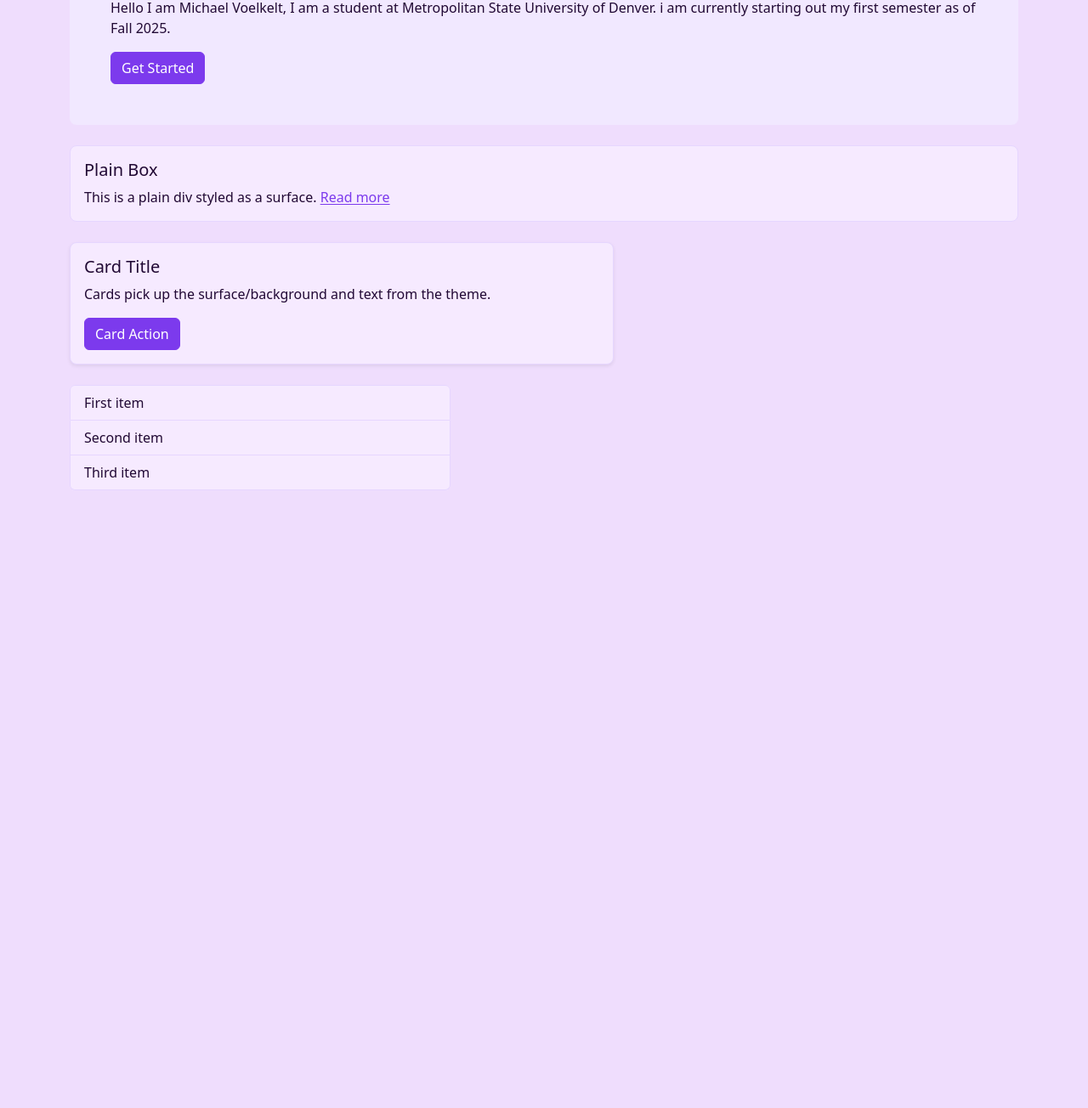
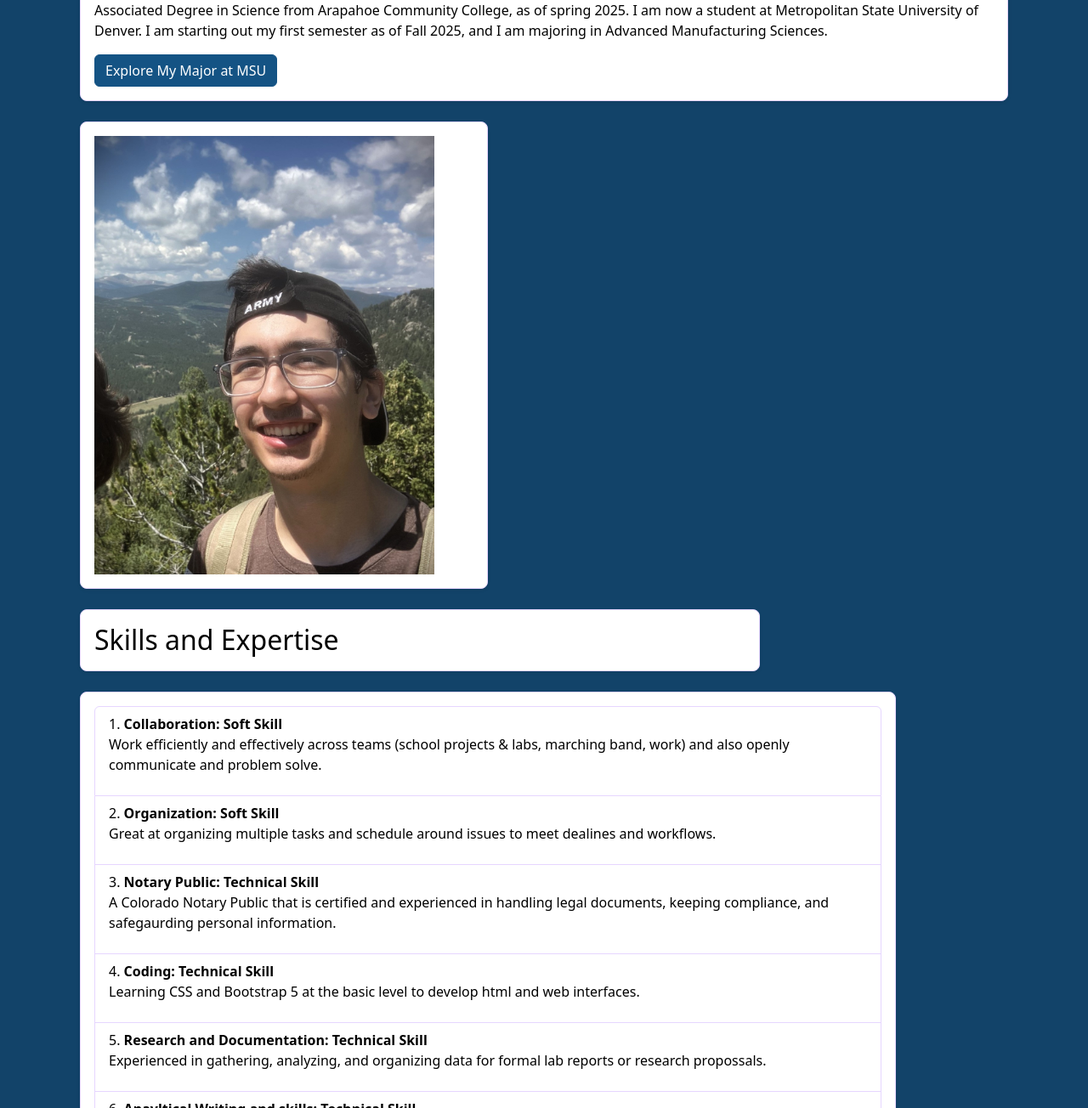
Before and after one commit to CommercialDuckLicense/website_portfolio, a plain HTML site: page index.html in a window 1280 px wide. Shown: the part 299-1603 px from the top of the page at 85% size. Before the commit the page ends 900 px from the top, so only its background shows below. Drawn offline with nearby package versions, Linux system fonts and the light colour scheme.

Commit message:
Page 1 Home

```diff
--- a/index.html
+++ b/index.html
@@ -19,7 +19,7 @@
   <body class="light-page">
     <!-- Navbar gets added here -->
     <h5>
-      <nav class="navbar navbar-expand-sm bg-dark navbar-dark">
+      <nav class="navbar navbar-expand-sm site-nav">
         <div class="container-fluid">
           <a class="navbar-brand" href="index.html">Michael Voelkelt</a>
           <button
@@ -34,12 +34,11 @@
             <span class="navbar-toggler-icon"></span>
           </button>
 
+
           <div class="collapse navbar-collapse" id="collapsibleNavbar">
             <ul class="navbar-nav">
               <li class="nav-item">
-                <a class="nav-link" aria-current="page" href="index.html"
-                  >Home</a
-                >
+                <a class="nav-link" href="index.html">Home</a>
               </li>
               <li class="nav-item">
                 <a class="nav-link" href="about.html">About</a>
@@ -54,49 +53,100 @@
     </h5>
 
     <!-- Main content -->
-    <main class="container py-4">
-      <h1 class="mb-2">Simple Theme in Action</h1>
-      <p class="mb-3">
-        This paragraph uses the page text color. Here’s a
-        <a href="#">content link</a>.
-      </p>
+    <main class="container p-4 ">
+      <h1 class=" mb-4 box shadow-sm mb-4" style="max-width: 50rem" >Home</h1>
+
+
 
       <!-- Hero -->
-      <section class="p-5 mb-4 bg-body-tertiary rounded-3">
-        <h2 class="display-6 mb-3">Hero Section</h2>
+      <section
+        class="box shadow-sm mb-4"
+        class="container-fluid"
+       >
+        <h2 class="display-6 mb-3">Introduction</h2>
         <p>
-          Hello I am Michael Voelkelt, I am a student at Metropolitan State
-          University of Denver. i am currently starting out my first semester as
-          of Fall 2025.
+          Hello I am Michael Voelkelt, I have just graduated from Colorado Early
+          College Douglas County North and have also graduated with an
+          Associated Degree in Science from Arapahoe Community College, as of
+          spring 2025. I am now a student at Metropolitan State University of
+          Denver. I am starting out my first semester as of Fall 2025, and I am
+          majoring in Advanced Manufacturing Sciences.
         </p>
-        <a class="btn btn-primary" href="#">Get Started</a>
+        <a
+          class="btn btn-primary"
+          href="https://www.msudenver.edu/advanced-manufacturing/"
+          >Explore My Major at MSU</a
+        >
       </section>
 
       <!-- Box -->
-      <div class="box mb-4">
-        <h3 class="h5">Plain Box</h3>
-        <p class="mb-0">
-          This is a plain div styled as a surface. <a href="#">Read more</a>
-        </p>
+      <div class="box shadow-sm mb-4" style="max-width: 30rem">
+        <img
+          class="img-fluid"
+          src="images/homepage.jpg"
+          class="rounded"
+          alt="Image of Michael"
+          class="container-fluid"
+          width="400"
+          height="200"
+        />
       </div>
 
       <!-- Card -->
-      <div class="card shadow-sm mb-4" style="max-width: 40rem">
+      <h2 class="mb-2 box shadow-sm mb-4" style="max-width: 50rem">Skills and Expertise</h2>
+      <div class="card shadow-sm mb-4" style="max-width: 60rem">
         <div class="card-body">
-          <h4 class="card-title h5">Card Title</h4>
-          <p class="card-text">
-            Cards pick up the surface/background and text from the theme.
-          </p>
-          <a class="btn btn-primary" href="#">Card Action</a>
+
+          <ol class="list-group list-group-numbered">
+            <li class="list-group-item">
+              <b>Collaboration: Soft Skill</b>
+              <p>
+                Work efficiently and effectively across teams (school projects &
+                labs, marching band, work) and also openly communicate and
+                problem solve.
+              </p>
+            </li>
+            <li class="list-group-item">
+              <b>Organization: Soft Skill</b>
+              <p>
+                Great at organizing multiple tasks and schedule around issues to
+                meet dealines and workflows.
+              </p>
+            </li>
+            <li class="list-group-item">
+              <b>Notary Public: Technical Skill</b>
+              <p>
+                A Colorado Notary Public that is certified and experienced in
+                handling legal documents, keeping compliance, and safegaurding
+                personal information.
+              </p>
+            </li>
+            <li class="list-group-item">
+              <b>Coding: Technical Skill</b>
+              <p>
+                Learning CSS and Bootstrap 5 at the basic level to develop html
+                and web interfaces.
+              </p>
+            </li>
+            <li class="list-group-item">
+              <b>Research and Documentation: Technical Skill</b>
+              <p>
+                Experienced in gathering, analyzing, and organizing data for
+                formal lab reports or research propossals.
+              </p>
+            </li>
+            <li class="list-group-item">
+              <b>Anayltical Writing and skills: Technical Skill</b>
+              <p>
+                Proficient in translating complex ideas and data into digestable
+                and consise documentation and formats.
+              </p>
+            </li>
+
+          </ol>
         </div>
       </div>
 
-      <!-- List group -->
-      <ul class="list-group" style="max-width: 28rem">
-        <li class="list-group-item">First item</li>
-        <li class="list-group-item">Second item</li>
-        <li class="list-group-item">Third item</li>
-      </ul>
     </main>
 
     <script>
--- a/style.css
+++ b/style.css
@@ -2,17 +2,17 @@
    LIGHT THEME — EDIT THESE 5
    ============================= */
 :root {
-  --bg: #EFDDFD;
+  --bg: #124369;
   /* page background */
-  --text: #210934;
+  --text: #000000;
   /* main text */
-  --surface: #F6EAFF;
+  --surface: #ffffff;
   /* cards, boxes, list items */
-  --nav: #36065B;
+  --nav: #000000;
   /* navbar (dark bar) */
-  --accent: #7C3AED;
+  --accent: #145384;
   /* links & primary buttons */
-  --hero: #F1E8FF;
+  --hero: #ffffff;
   /* jumbotron/hero bg */
 }
 
```
Also changed, not shown: about.html (+2 -2 lines), navbar.html (+20 -9 lines), projects.html (+2 -2 lines), Images/homepage.jpg (added), 1 other file.
